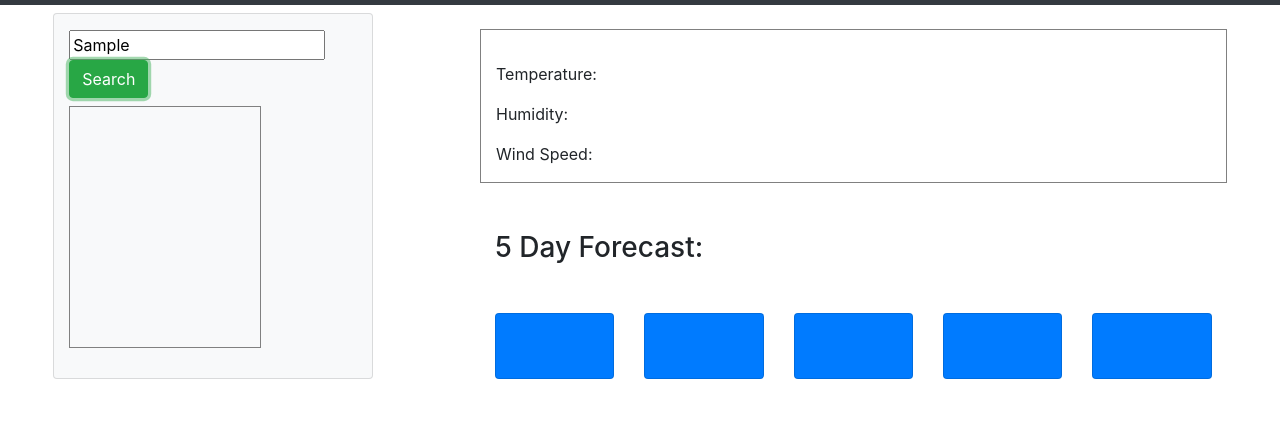
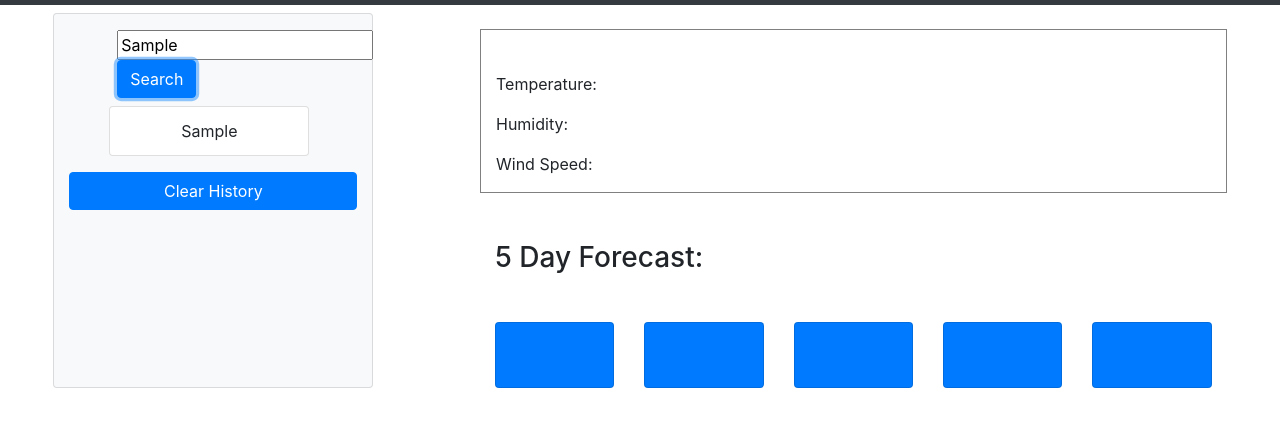
Before and after one commit to Cassquatch/Weather-Dashboard, a plain HTML site: page index.html in a window 1280 px wide. Both pictures are taken after typing "Sample" into the empty fields and a click on the button "Search". Shown: the part 51-478 px from the top of the page. Drawn offline with nearby package versions, Linux system fonts and the light colour scheme; no server answers.

Commit message:
fixed some scoping issues/displaying search history correctly
Still working with the html/css to make the page a little more pleasing. Adding new ids to things to try and add a new listener that will search when search button is clicked, as well as the buttons in the search history.

```diff
--- a/assets/css/custom.css
+++ b/assets/css/custom.css
@@ -1,6 +1,4 @@
-#search-history{
-    border: 1px solid grey;
-}
+
 
 #current-weather{
     border: 1px solid grey;
--- a/index.html
+++ b/index.html
@@ -26,20 +26,22 @@
         <div class="row justify-content-around">
             <div class="col-3 card bg-light mt-2">
                 <div class="form-inline mt-3">
-                    <input class=" mr-sm-1" id="city" type="text" placeholder="Search">
-                    <button class="btn btn-success" type="submit">Search</button>
+                    <input class="ml-5" id="city" type="text" placeholder="Search">
+                    <button class="btn btn-primary ml-5" id="submit-city" type="submit">Search</button>
                 </div>
 
-                <ul class="mt-2 col-8" id="search-history">
+                <ul class="mr-5 mt-2" id="search-history">
 
                 </ul>
+
+                <button class="btn btn-primary" id="clear-history">Clear History</button>
             </div>
             <div class="col-7 mt-4">
                 <div class="row" id="current-weather" >
                     <div class="col-7" >
 
-                        <h3 id = "current-city"></h3>
-                        <img id = "weather-image">
+                        <h3><span id = "current-city"></span><img id="weather-img" src=""></h3>
+
 
                         <p>Temperature: <span id="temperature"></span></p>
                         <p>Humidity: <span id="humidity"></span></p>
--- a/javascript/logic.js
+++ b/javascript/logic.js
@@ -1,24 +1,33 @@
-$(document).ready(function(){
+$(document).ready(function () {
     let appID = "816a6ba18e5f3b77cc12c8f07244ee1f";
 
-let weather="";
-let city="";
+    let weather = "";
+    let city = "";
     let current_date = moment().format("L");
+    let search_history =JSON.parse(localStorage.getItem("cities")) === null ? [] : JSON.parse(localStorage.getItem("cities"));
+
+
+    console.log(search_history);
     console.log(current_date);
 
-function displayForecast(){
+    function displayForecast() {
         currentWeather();
         fiveDayForecast();
-    function currentWeather(){
+        displaySearchHistory();
 
-        city = $("#city").val().trim();
-        weather = "http://api.openweathermap.org/data/2.5/weather?q=" + city + "&APPID=" + appID;
+    }
+    function currentWeather() {
 
 
-        localStorage.setItem("cities", city);
+            city = $("#city").val();
 
-        $.getJSON(weather, function(json){
-            let temp = (json.main.temp - 273.15) * (9/5) + 32;
+        weather = "http://api.openweathermap.org/data/2.5/weather?q=" + city + "&APPID=" + appID;
+        search_history.push(city);
+
+        localStorage.setItem("cities", JSON.stringify(search_history));
+
+        $.getJSON(weather, function (json) {
+            let temp = (json.main.temp - 273.15) * (9 / 5) + 32;
             let windspeed = json.wind.speed * 2.237;
 
 
@@ -26,7 +35,7 @@ function displayForecast(){
             console.log(weather);
             console.log(json);
             $("#current-city").text(json.name + " " + current_date);
-            $("#weather-image").attr("src", "http://openweathermap.org/img/w/" + json.weather[0].icon + ".png");
+            $("#weather-img").attr("src", "http://openweathermap.org/img/w/" + json.weather[0].icon + ".png");
             $("#temperature").text(temp.toFixed(2) + "°F");
             $("#humidity").text(json.main.humidity + "%");
             $("#windspeed").text(windspeed.toFixed(2) + " " + "mph");
@@ -34,13 +43,13 @@ function displayForecast(){
 
 
 
-    }
 
 
-    function fiveDayForecast(){
+    }
+    function fiveDayForecast() {
         let five_day_forecast = "http://api.openweathermap.org/data/2.5/forecast?q=" + city + ",us&APPID=" + appID;
         console.log(five_day_forecast);
-        let day_counter=1;
+        let day_counter = 1;
         //    //loop through the five day forecast, display each day at 3pm,
         // //so something like,
         //      for(i = 3; i < response.list.length; i += 8){
@@ -50,26 +59,26 @@ function displayForecast(){
         $.ajax({
             url: five_day_forecast,
             method: "GET"
-        }).then(function(response){
+        }).then(function (response) {
 
             /*
             set the day containers and have an id that is the day count, then increment the day count by one as well as the loop incrementer, to try and display the days
             maybe make html cards if normal tags dont work
 
             */
-            for(let i = 0; i < response.list.length; i++){
+            for (let i = 0; i < response.list.length; i++) {
                 //change each text area here
                 let date_and_time = response.list[i].dt_txt;
                 let date = date_and_time.split(" ")[0];
                 let time = date_and_time.split(" ")[1];
 
-               if(time === "15:00:00"){
+                if (time === "15:00:00") {
                     let year = date.split("-")[0];
                     let month = date.split("-")[1];
                     let day = date.split("-")[2];
                     $("#day-" + day_counter).children(".card-date").text(month + "/" + day + "/" + year);
-                    $("#day-" + day_counter).children(".weather-icon").attr("src","http://api.openweathermap.org/img/w/" + response.list[i].weather[0].icon + ".png");
-                    $("#day-" + day_counter).children(".weather-temp").text("Temp: " + ((response.list[i].main.temp - 273.15) * (9/5) + 32).toFixed(2) + "°F");
+                    $("#day-" + day_counter).children(".weather-icon").attr("src", "http://api.openweathermap.org/img/w/" + response.list[i].weather[0].icon + ".png");
+                    $("#day-" + day_counter).children(".weather-temp").text("Temp: " + ((response.list[i].main.temp - 273.15) * (9 / 5) + 32).toFixed(2) + "°F");
                     $("#day-" + day_counter).children(".weather-humidity").text("Humidity: " + response.list[i].main.humidity + "%");
                     day_counter++;
                 }
@@ -77,8 +86,34 @@ function displayForecast(){
         });
     }
 
+    function displaySearchHistory(){
+
+
+        search_history.forEach(function(city){
+
+            //check to see if an entry is already part of search history, and don't add a second version of it
+
+
+                console.log(search_history);
+                let history_item = $("<li>");
+                history_item.attr("class", "btn btn-light");
+                history_item.addClass("list-group-item");
+                history_item.text(city);
+
+
+                $("#search-history").prepend(history_item);
+                search_history = [];
+
+        });
 
     }
+    function clearHistory(){
+        $("#search-history").empty();
+        search_history = [];
+        localStorage.setItem("cities", JSON.stringify(search_history));
+    }
+    //put the listener on btn class so that all buttons have listener
+    $("#clear-history").click(clearHistory);
+    $("#submit-city").click(displayForecast);
 
-$(".btn-success").click(displayForecast);
 });
```
Lines whose indentation alone changed are shown as unchanged.
